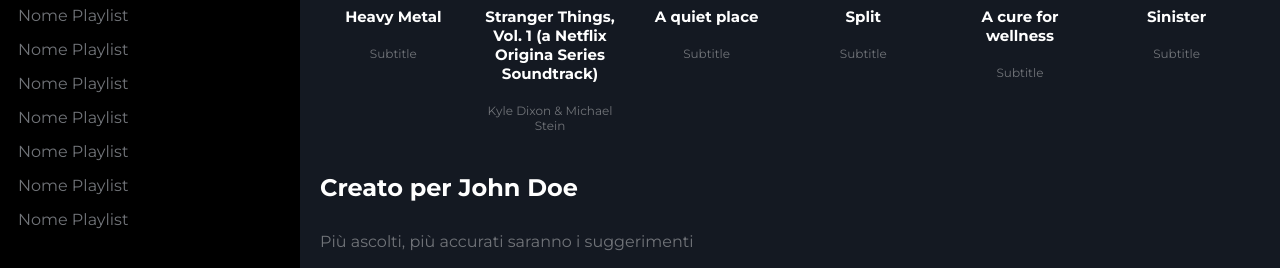
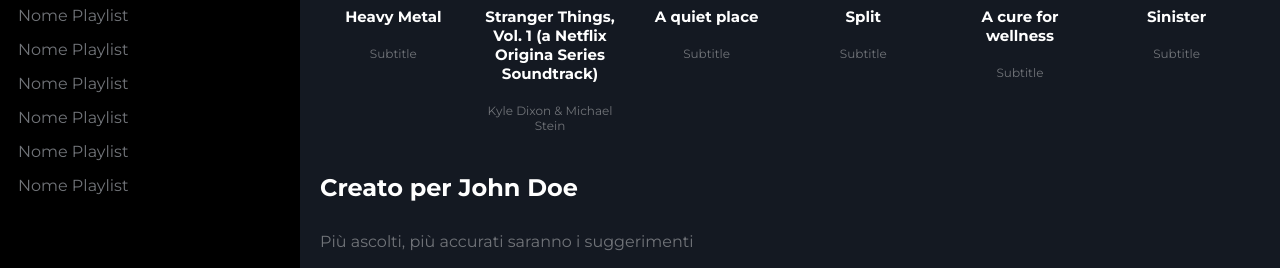
Before and after one commit to fabiomedda/html-css-spotifyweb, a plain HTML site: page index.html in a window 1280 px wide. Shown: the part 322-590 px from the top of the page. Drawn offline with Linux system fonts and the light colour scheme.

Commit message:
overflow auto playlist

```diff
--- a/css/style.css
+++ b/css/style.css
@@ -68,7 +68,7 @@ aside.main_menu{
 /* main_menu_top */
 
 aside .main_menu_top{
-  overflow: hidden;
+  overflow: auto;
 }
 
 aside .main_menu_top .logo{
@@ -130,12 +130,10 @@ aside .main_menu_top span{
   font-size: 40px;
 }
 
-.playlist_name{
-  overflow-y: auto;
-}
-
 .playlist_name ul{
   list-style: none;
+  overflow-y: auto;
+  height: 200px;
 }
 
 .playlist_name li{
```
